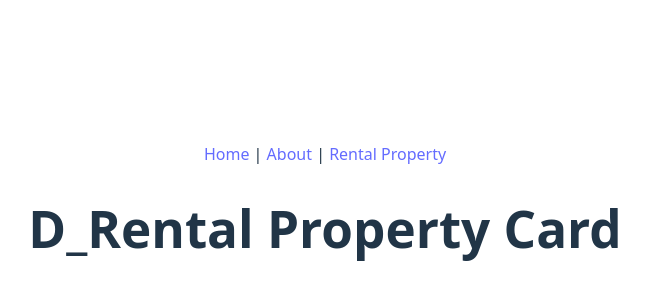
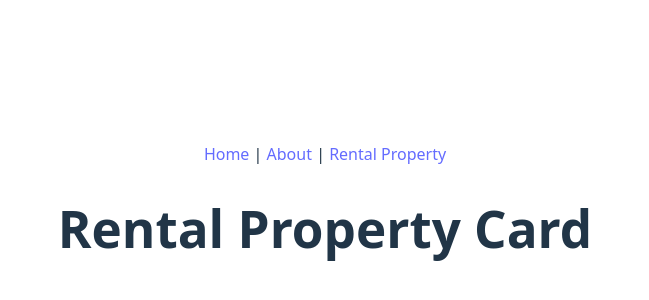
Before and after one commit to KerelosMikhail/kasa, a React (Vite) app: page /property in a window 1280 px wide. Shown: the part 184-484 px from the top of the page, without its empty margins (315-964 px from the left). Built offline with nearby package versions, Linux system fonts and the light colour scheme.

Commit message:
Adding pages

```diff
--- a/src/App.jsx
+++ b/src/App.jsx
@@ -2,68 +2,11 @@ import { useState } from "react";
 import reactLogo from "./assets/react.svg";
 import viteLogo from "/vite.svg";
 import { Routes, Route, Link } from "react-router-dom"; // Import routing components
-import "./App.css";
-
-function Layout({ desktop: DesktopComponent, mobile: MobileComponent }) {
-  const isMobile = window.innerWidth <= 768;
-  return isMobile ? <MobileComponent /> : <DesktopComponent />;
-}
-
-function D_Home() {
-  const [count, setCount] = useState(0);
-  return (
-    <>
-      <div>
-        <a href="https://vite.dev" target="_blank">
-          <img src={viteLogo} className="logo" alt="Vite logo" />
-        </a>
-        <a href="https://react.dev" target="_blank">
-          <img src={reactLogo} className="logo react" alt="React logo" />
-        </a>
-      </div>
-      <h1>Vite + React</h1>
-      <div className="card">
-        <button onClick={() => setCount((count) => count + 1)}>
-          count is {count}
-        </button>
-        <p>
-          Edit <code>src/App.jsx</code> and save to test HMR
-        </p>
-      </div>
-      <p className="read-the-docs">
-        Click on the Vite and React logos to learn more
-      </p>
-    </>
-  );
-}
-
-function M_Home() {
-  return <h1>Mobile Home Layout</h1>;
-}
-
-function D_Rental_Property_Card() {
-  return <h1>D_Rental Property Card</h1>;
-}
-
-function M_Rental_Property_Card() {
-  return <h1>Mobile Rental Property Card</h1>;
-}
-
-function D_404() {
-  return <h1>404 - page not found</h1>;
-}
-
-function M_404() {
-  return <h1> Mobile 404 - page not found</h1>;
-}
-
-function D_About() {
-  return <h1>About Page</h1>;
-}
-
-function M_About() {
-  return <h1>Mobil About Page</h1>;
-}
+import HomePage from "./pages/HomePage";
+import RentalPropertyCard from "./pages/RentalPropertyCard"; // Import the Rental Property Card component
+import AboutPage from "./pages/AboutPage"; // Import the About Page component
+import NotFoundPage from "./pages/NotFoundPage"; // Import the Not Found Page component
+import "./App.css"; // Import the CSS file for styling
 
 function App() {
   return (
@@ -74,21 +17,10 @@ function App() {
       </nav>
 
       <Routes>
-        <Route path="/" element={<Layout desktop={D_Home} mobile={M_Home} />} />
-        <Route
-          path="/about"
-          element={<Layout desktop={D_About} mobile={M_About} />}
-        />
-        <Route
-          path="/property"
-          element={
-            <Layout
-              desktop={D_Rental_Property_Card}
-              mobile={M_Rental_Property_Card}
-            />
-          }
-        />
-        <Route path="*" element={<Layout desktop={D_404} mobile={M_404} />} />
+        <Route path="/" element={<HomePage />} />
+        <Route path="/about" element={<AboutPage />} />
+        <Route path="/property" element={<RentalPropertyCard />} />
+        <Route path="*" element={<NotFoundPage />} />
       </Routes>
     </>
   );
--- /dev/null
+++ b/src/pages/AboutPage.jsx
@@ -0,0 +1,5 @@
+function AboutPage() {
+  return <h1>About Page</h1>;
+}
+
+export default AboutPage;
--- /dev/null
+++ b/src/pages/HomePage.jsx
@@ -0,0 +1,33 @@
+import { useState } from "react";
+import reactLogo from "../assets/react.svg";
+import viteLogo from "/vite.svg";
+
+function HomePage() {
+  const [count, setCount] = useState(0);
+  return (
+    <>
+      <div>
+        <a href="https://vite.dev" target="_blank">
+          <img src={viteLogo} className="logo" alt="Vite logo" />
+        </a>
+        <a href="https://react.dev" target="_blank">
+          <img src={reactLogo} className="logo react" alt="React logo" />
+        </a>
+      </div>
+      <h1>Vite + React</h1>
+      <div className="card">
+        <button onClick={() => setCount((count) => count + 1)}>
+          count is {count}
+        </button>
+        <p>
+          Edit <code>src/App.jsx</code> and save to test HMR
+        </p>
+      </div>
+      <p className="read-the-docs">
+        Click on the Vite and React logos to learn more
+      </p>
+    </>
+  );
+}
+
+export default HomePage;
--- /dev/null
+++ b/src/pages/NotFoundPage.jsx
@@ -0,0 +1,5 @@
+function NotFoundPage() {
+  return <h1>404 - page not found</h1>;
+}
+
+export default NotFoundPage;
--- /dev/null
+++ b/src/pages/RentalPropertyCard.jsx
@@ -0,0 +1,5 @@
+function RentalPropertyCard() {
+  return <h1>Rental Property Card</h1>;
+}
+
+export default RentalPropertyCard;
```
